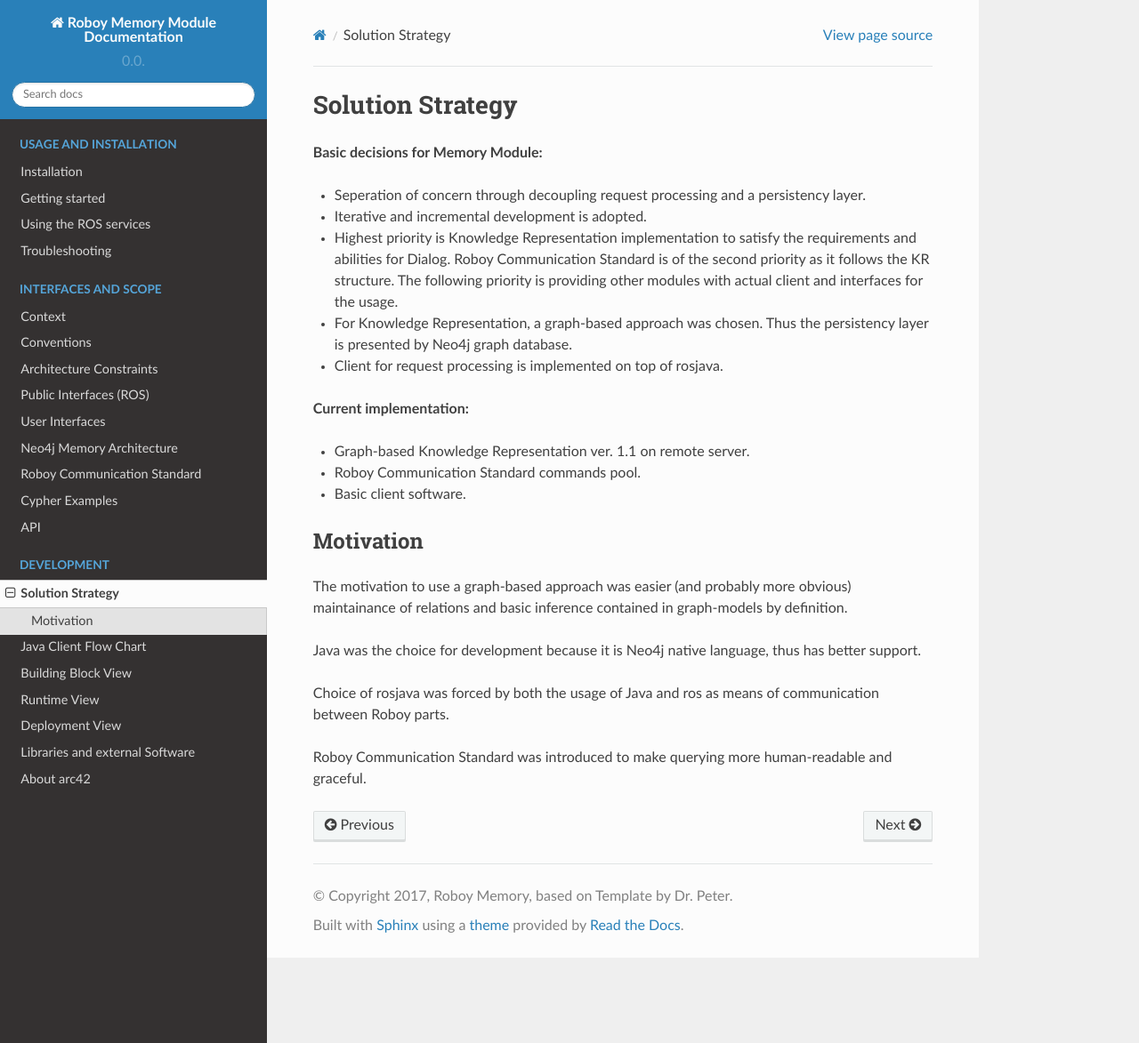
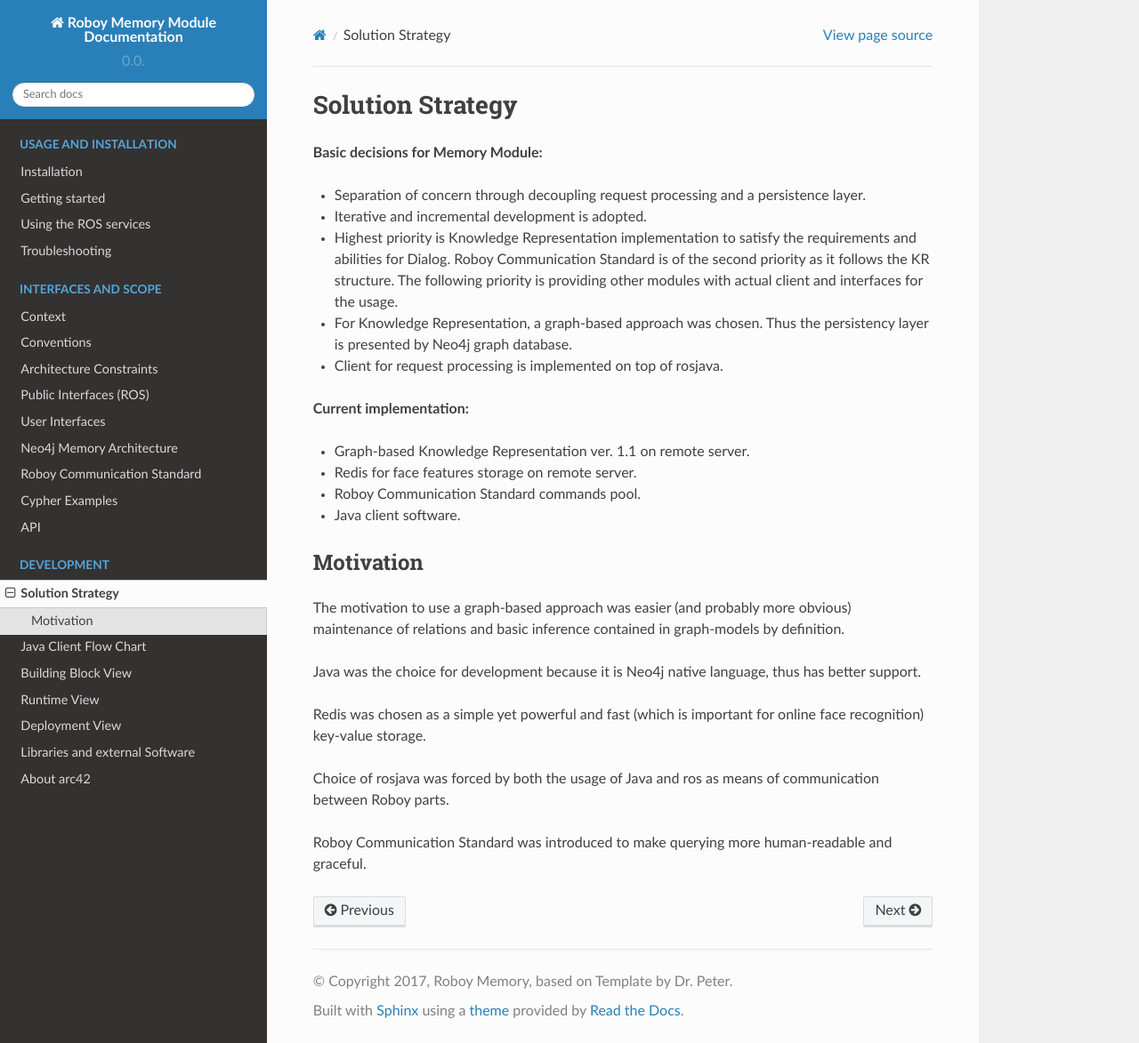
Before and after one commit to Roboy/memory, a Sphinx documentation site: the page built from docs/development/00_solution_strategy.rst, in a window 1280 px wide and 1173 px high. Shown: the whole window at 89% size. Built offline with Sphinx 7.4.7 and the Read the Docs theme 2.0.0, drawn with Linux system fonts in a browser that asks for light colours.

Commit message:
Development is finished

```diff
--- a/docs/development/00_solution_strategy.rst
+++ b/docs/development/00_solution_strategy.rst
@@ -3,7 +3,7 @@ Solution Strategy
 
 **Basic decisions for Memory Module:**
 
-- Seperation of concern through decoupling request processing and a persistency layer.
+- Separation of concern through decoupling request processing and a persistence layer.
 - Iterative and incremental development is adopted.
 - Highest priority is Knowledge Representation implementation to satisfy the requirements and abilities for Dialog. Roboy Communication Standard is of the second priority as it follows the KR structure. The following priority is providing other modules with actual client and interfaces for the usage.
 - For Knowledge Representation, a graph-based approach was chosen. Thus the persistency layer is presented by Neo4j graph database.
@@ -12,15 +12,18 @@ Solution Strategy
 **Current implementation:**
 
 - Graph-based Knowledge Representation ver. 1.1 on remote server.
+- Redis for face features storage on remote server.
 - Roboy Communication Standard commands pool.
-- Basic client software.
+- Java client software.
 
 Motivation
 ----------------
 
-The motivation to use a graph-based approach was easier (and probably more obvious) maintainance of relations and basic inference contained in graph-models by definition.
+The motivation to use a graph-based approach was easier (and probably more obvious) maintenance of relations and basic inference contained in graph-models by definition.
 
 Java was the choice for development because it is Neo4j native language, thus has better support.
+
+Redis was chosen as a simple yet powerful and fast (which is important for online face recognition) key-value storage.
 
 Choice of rosjava was forced by both the usage of Java and ros as means of communication between Roboy parts.
 
--- a/docs/development/9_Libraries.rst
+++ b/docs/development/9_Libraries.rst
@@ -9,5 +9,7 @@ Contains a list of the libraries and external software used by this system.
   :header: "Name", "URL/Author", "License", Description
 
   "junit", "http://junit.org/junit4/", "Eclipse Public License - v 1.0", "a simple framework to write repeatable tests"
-  "Neo4j driver", "https://neo4j.com/download/other-releases/#drivers", "Apache License, V. 2.0", "access to the Neo4j graph database through Java"
-  "rosjava", "https://github.com/rosjava/rosjava_core", "Apache License, V. 2.0", "a client library for ros communications in java as well as growing list of core tools (e.g. tf, geometry) and drivers (e.g. hokuyo)"
+  "Neo4j driver", "https://neo4j.com/download/other-releases/#drivers", "Apache License, v. 2.0", "access to the Neo4j graph database through Java"
+  "rosjava", "https://github.com/rosjava/rosjava_core", "Apache License, v. 2.0", "a client library for ros communications in java as well as growing list of core tools (e.g. tf, geometry) and drivers (e.g. hokuyo)"
+  "Jedis", "https://github.com/xetorthio/jedis", "MIT License", "a small and sane Redis java client"
+  "Gson", "https://github.com/google/gson", "Apache License, v. 2.0", "a Java serialization/deserialization library to convert Java Objects into JSON and back"
```
Also changed, not shown: docs/development/07_runtime_view.rst (+7 -3 lines), docs/development/images/05_building_blocks.png, docs/development/images/sequence.png (added).
